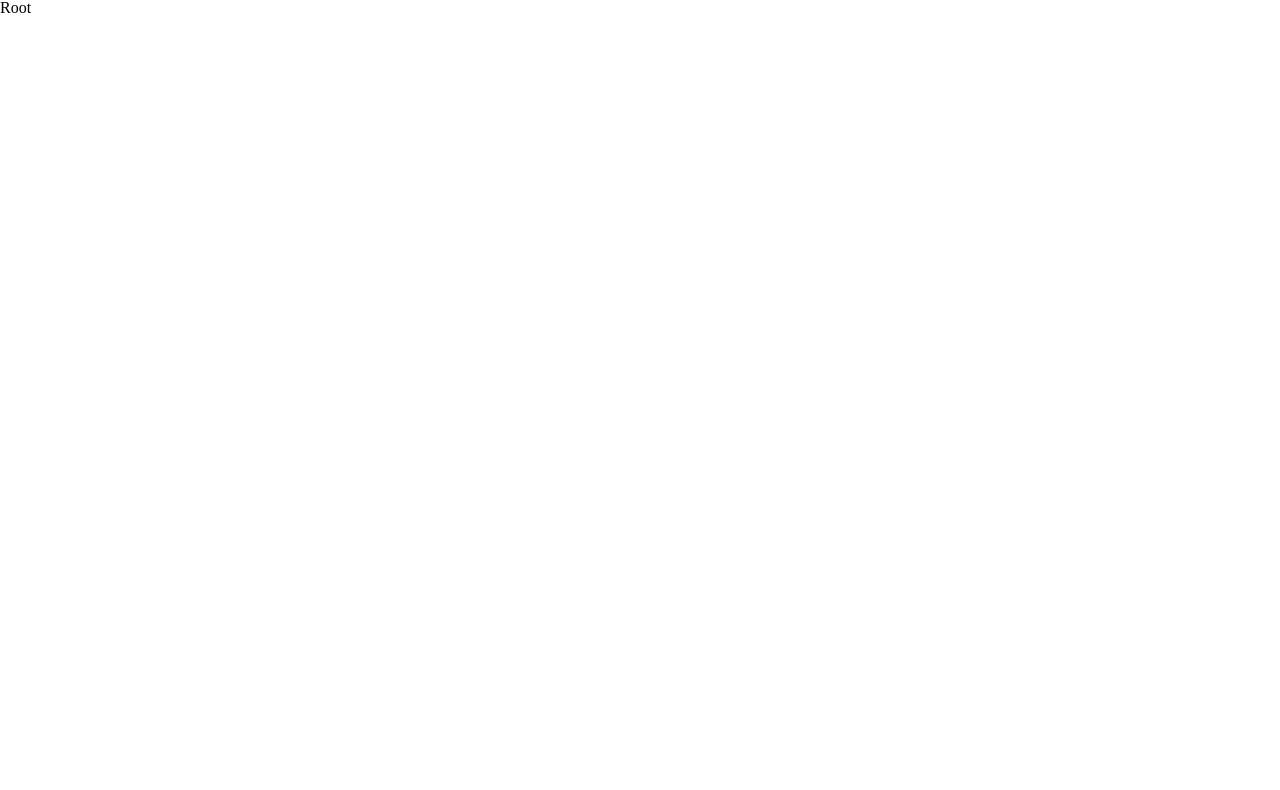
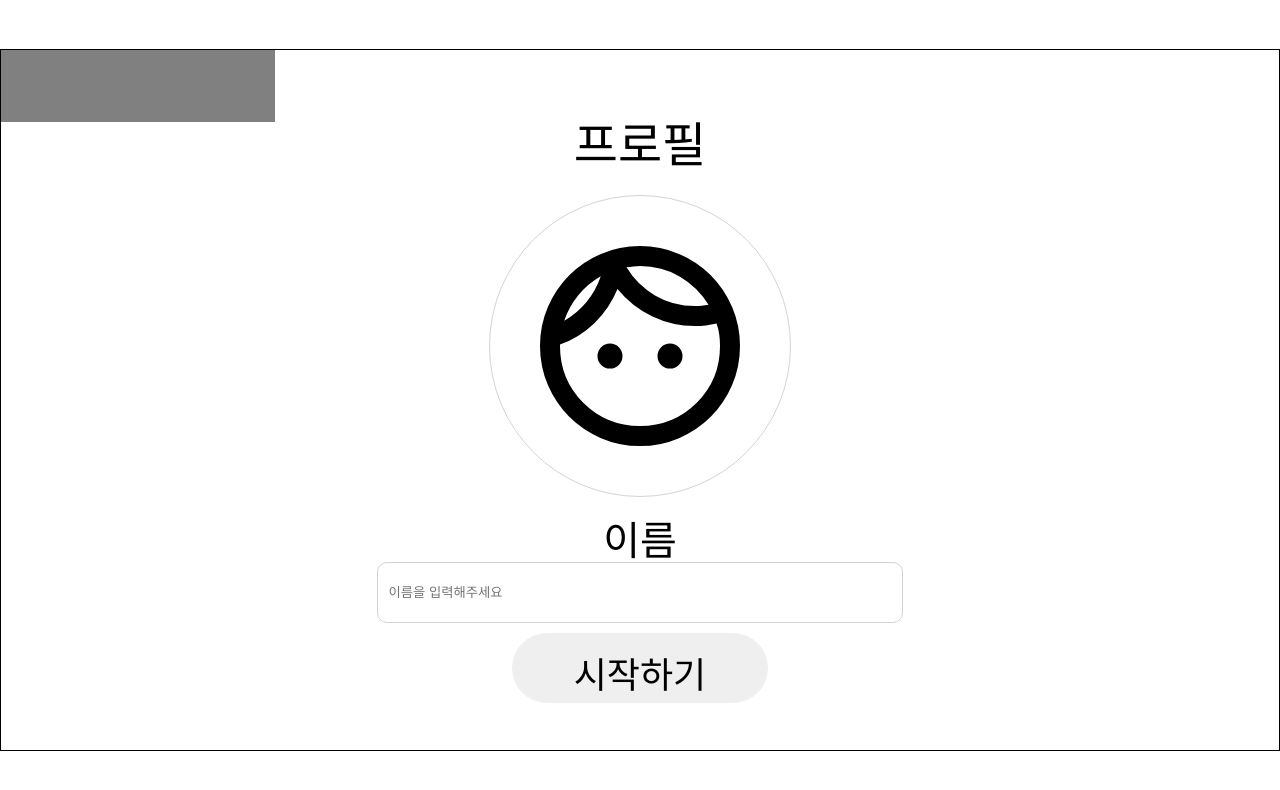
Before and after one commit to FEhyoeun/teoSprint, a React (Vite) app: page /profile in a window 1280 px wide. Shown: the top 790 px of the page. Built offline with nearby package versions, Linux system fonts and the light colour scheme.

Commit message:
feat: 프로필 페이지 구현

```diff
--- a/src/pages/Profile.tsx
+++ b/src/pages/Profile.tsx
@@ -1,3 +1,92 @@
-export const Profile = () => {
-  return null;
+import React, { useState } from 'react';
+import styled from '@emotion/styled';
+import { useNavigate } from 'react-router-dom';
+
+const Container = styled.div`
+  width: 100%;
+  height: 100%;
+`;
+const Wrapper = styled.div`
+  width: 40%;
+  height: 100%;
+  margin: 0 auto;
+  display: flex;
+  flex-direction: column;
+  align-items: center;
+`;
+const Logo = styled.div`
+  width: 274px;
+  height: 72px;
+  background-color: gray;
+`;
+const ProjectName = styled.div`
+  width: 100%;
+  text-align: center;
+  font-size: 48px;
+`;
+const ProfileImage = styled.div`
+  display: flex;
+  width: 300px;
+  height: 300px;
+  border: 1px solid lightgray;
+  border-radius: 50%;
+  margin: 25px 0;
+  background-image: url('src/assets/face.svg');
+  background-size: 80% 80%;
+  background-repeat: no-repeat;
+  background-position: 50% 50%;
+`;
+const ProfileName = styled.div`
+  font-size: 40px;
+`;
+const InputName = styled.input`
+  width: 100%;
+  height: 57px;
+  border: 1px solid lightgray;
+  border-radius: 10px;
+  padding-left: 10px;
+`;
+const SubmitBtn = styled.button`
+  width: 50%;
+  height: 10%;
+  padding: 13px;
+  margin-top: 10px;
+  border-radius: 60px;
+  font-size: 36px;
+  border: none;
+  cursor: pointer;
+`;
+
+const Profile = () => {
+  const [name, setName] = useState<string>('');
+  const navigate = useNavigate();
+
+  const handleSubmit = (e: React.MouseEvent) => {
+    e.preventDefault();
+    if (name === '') {
+      localStorage.setItem('name', '무명');
+    } else {
+      localStorage.setItem('name', name);
+    }
+    navigate('/category');
+  };
+
+  return (
+    <Container>
+      <Logo />
+      <Wrapper>
+        <ProjectName>프로필</ProjectName>
+        <ProfileImage />
+        <ProfileName>이름</ProfileName>
+        <InputName
+          placeholder="이름을 입력해주세요"
+          value={name}
+          onChange={(e) => setName(e.target.value)}
+        />
+        <SubmitBtn onClick={handleSubmit}>시작하기</SubmitBtn>
+      </Wrapper>
+    </Container>
+  );
 };
+
+export default Profile;
--- a/src/pages/Root.tsx
+++ b/src/pages/Root.tsx
@@ -1,11 +1,37 @@
-import { Outlet } from 'react-router-dom';
-import { Layout } from '../components/Layout';
+import React, { useEffect } from 'react';
+import { Outlet, useNavigate } from 'react-router-dom';
+import styled from '@emotion/styled';
+
+const Container = styled.div`
+  display: flex;
+  align-items: center;
+  height: 100vh;
+`;
+
+const Wrapper = styled.div`
+  width: 100vw;
+  max-height: 700px;
+  height: 100vh;
+  border: 1px solid black;
+`;
 
 export const Root = () => {
+  const navigate = useNavigate();
+
+  useEffect(() => {
+    const storedName = localStorage.getItem('name');
+    if (storedName) {
+      navigate('/category');
+    } else {
+      navigate('/profile');
+    }
+  }, [navigate]);
+
   return (
-    <>
-      <h1>Root</h1>
-      <Outlet />
-    </>
+    <Container>
+      <Wrapper>
+        <Outlet />
+      </Wrapper>
+    </Container>
   );
 };
```
Also changed, not shown: src/routes/index.tsx (+11 -12 lines), src/assets/face.svg (added).
